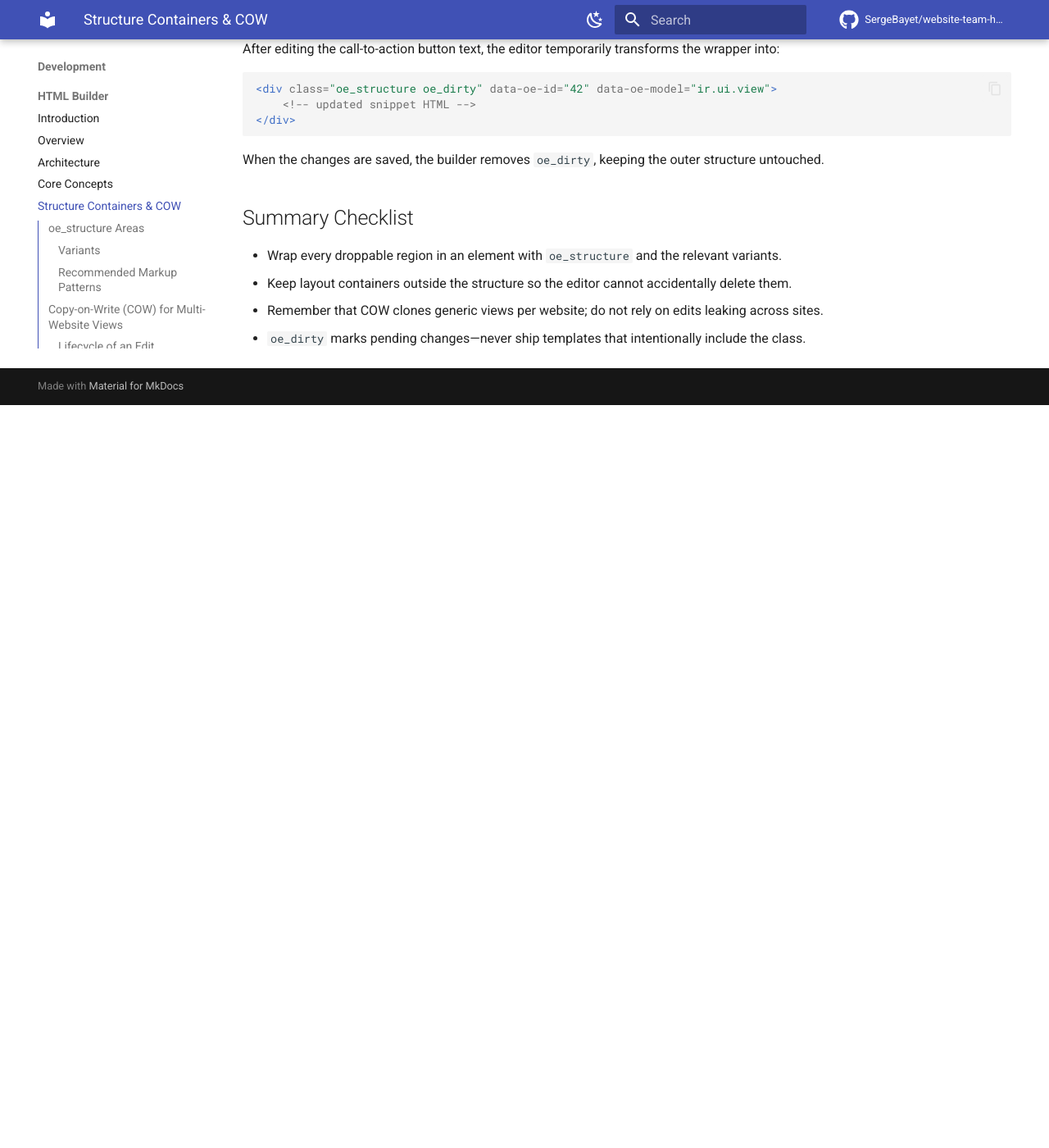
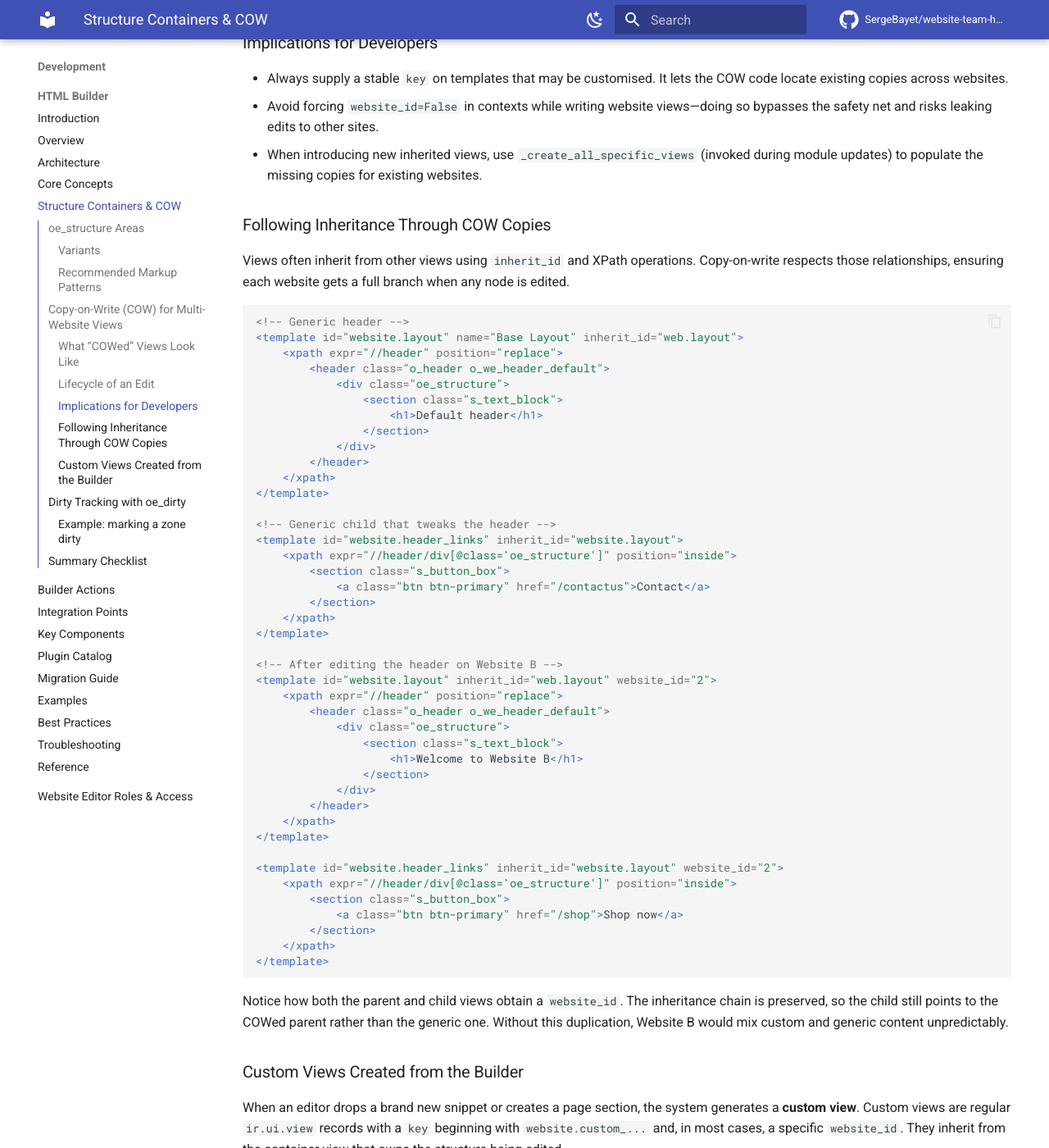
Before and after one commit to SergeBayet/website-team-handbook, an MkDocs documentation site: the page built from docs/dev/html_builder/oe-structures.md, in a window 1280 px wide and 1400 px high, scrolled down 3404 px. Shown: the whole window at 82% size. Built offline with MkDocs 1.6.1 and Material for MkDocs 9.7.7, drawn with Linux system fonts in a browser that asks for light colours; comment, search, counter and statistics services are not loaded; before the commit the page ends 3898 px from its top, so only the background shows below that; some of the changed text lies outside the part shown.

Commit message:
docs: expand explanation of COW view workflow

````diff
--- a/docs/dev/html_builder/oe-structures.md
+++ b/docs/dev/html_builder/oe-structures.md
@@ -65,6 +65,52 @@ Key points illustrated in the example:
 
 The Website app implements copy-on-write on QWeb views so that each website keeps its own customisations. The mechanism lives in `addons/website/models/ir_ui_view.py` and is triggered whenever the editor writes on a generic view while the context contains a `website_id`.
 
+### What “COWed” Views Look Like
+
+When a view is COWed the framework produces a website-specific copy that mirrors the generic record but carries a `website_id`. The clone keeps the same `key`, `inherit_id`, priority, and architecture so it can seamlessly slot in the rendering tree.
+
+```xml
+<!-- Generic template shipped by a module -->
+<t t-name="website.s_banner" priority="20" key="website.s_banner">
+    <section class="s_banner o_cc o_cc2">
+        <div class="container">
+            <div class="row">
+                <div class="col-lg-8">
+                    <div class="oe_structure">
+                        <section class="s_media_block">
+                            <h1>Build a website in minutes</h1>
+                            <p class="lead">Drag, drop, and publish.</p>
+                        </section>
+                    </div>
+                </div>
+            </div>
+        </div>
+    </section>
+</t>
+
+<!-- COWed copy generated after editing Website A -->
+<t t-name="website.s_banner" priority="20" key="website.s_banner" website_id="1">
+    <xpath expr="." position="replace">
+        <section class="s_banner o_cc o_cc2">
+            <div class="container">
+                <div class="row">
+                    <div class="col-lg-8">
+                        <div class="oe_structure">
+                            <section class="s_media_block">
+                                <h1>Grow your business online</h1>
+                                <p class="lead">A tailored headline for Website A.</p>
+                            </section>
+                        </div>
+                    </div>
+                </div>
+            </div>
+        </section>
+    </xpath>
+</t>
+```
+
+The XML shows two records with the same `t-name`/`key`. The second carries a `website_id`, signalling it is the COW copy. Rendering picks the version matching the current site, falling back to the generic template when no specific copy exists.
+
 ### Lifecycle of an Edit
 
 1. **User edits a page**: the builder serialises only the dirty `oe_structure` zones and posts them to `/website/save`. The request runs with `context={'website_id': current_website.id}`.
@@ -80,6 +126,88 @@ As a result, edits never touch the shared (generic) views. New websites start fr
 - Always supply a stable `key` on templates that may be customised. It lets the COW code locate existing copies across websites.
 - Avoid forcing `website_id=False` in contexts while writing website views—doing so bypasses the safety net and risks leaking edits to other sites.
 - When introducing new inherited views, use `_create_all_specific_views` (invoked during module updates) to populate the missing copies for existing websites.
+
+### Following Inheritance Through COW Copies
+
+Views often inherit from other views using `inherit_id` and XPath operations. Copy-on-write respects those relationships, ensuring each website gets a full branch when any node is edited.
+
+```xml
+<!-- Generic header -->
+<template id="website.layout" name="Base Layout" inherit_id="web.layout">
+    <xpath expr="//header" position="replace">
+        <header class="o_header o_we_header_default">
+            <div class="oe_structure">
+                <section class="s_text_block">
+                    <h1>Default header</h1>
+                </section>
+            </div>
+        </header>
+    </xpath>
+</template>
+
+<!-- Generic child that tweaks the header -->
+<template id="website.header_links" inherit_id="website.layout">
+    <xpath expr="//header/div[@class='oe_structure']" position="inside">
+        <section class="s_button_box">
+            <a class="btn btn-primary" href="/contactus">Contact</a>
+        </section>
+    </xpath>
+</template>
+
+<!-- After editing the header on Website B -->
+<template id="website.layout" inherit_id="web.layout" website_id="2">
+    <xpath expr="//header" position="replace">
+        <header class="o_header o_we_header_default">
+            <div class="oe_structure">
+                <section class="s_text_block">
+                    <h1>Welcome to Website B</h1>
+                </section>
+            </div>
+        </header>
+    </xpath>
+</template>
+
+<template id="website.header_links" inherit_id="website.layout" website_id="2">
+    <xpath expr="//header/div[@class='oe_structure']" position="inside">
+        <section class="s_button_box">
+            <a class="btn btn-primary" href="/shop">Shop now</a>
+        </section>
+    </xpath>
+</template>
+```
+
+Notice how both the parent and child views obtain a `website_id`. The inheritance chain is preserved, so the child still points to the COWed parent rather than the generic one. Without this duplication, Website B would mix custom and generic content unpredictably.
+
+### Custom Views Created from the Builder
+
+When an editor drops a brand new snippet or creates a page section, the system generates a **custom view**. Custom views are regular `ir.ui.view` records with a `key` beginning with `website.custom_...` and, in most cases, a specific `website_id`. They inherit from the container view that owns the structure being edited.
+
+```xml
+<!-- Website C custom hero created via the builder -->
+<template id="website.custom_hero_abcd" inherit_id="website.s_banner" website_id="3" priority="40">
+    <xpath expr="//section[@class='s_banner o_cc o_cc2']" position="replace">
+        <section class="s_banner o_cc o_cc3">
+            <div class="container">
+                <div class="row align-items-center">
+                    <div class="col-lg-6">
+                        <div class="oe_structure">
+                            <section class="s_call_to_action">
+                                <h2>Website C exclusive</h2>
+                                <p class="lead">This block lives only on Website C.</p>
+                            </section>
+                        </div>
+                    </div>
+                    <div class="col-lg-6 text-center">
+                        <img class="img-fluid" src="/website/static/src/img/sample.png" alt=""/>
+                    </div>
+                </div>
+            </div>
+        </section>
+    </xpath>
+</template>
+```
+
+The builder assigns a deterministic `id`/`key` so future edits can target the same record. Because the view inherits from `website.s_banner`, it benefits from the same COW propagation: if the parent is cloned for another website later, `_create_all_specific_views` also clones the custom child to keep layouts consistent.
 
 ## Dirty Tracking with `oe_dirty`
 
````
